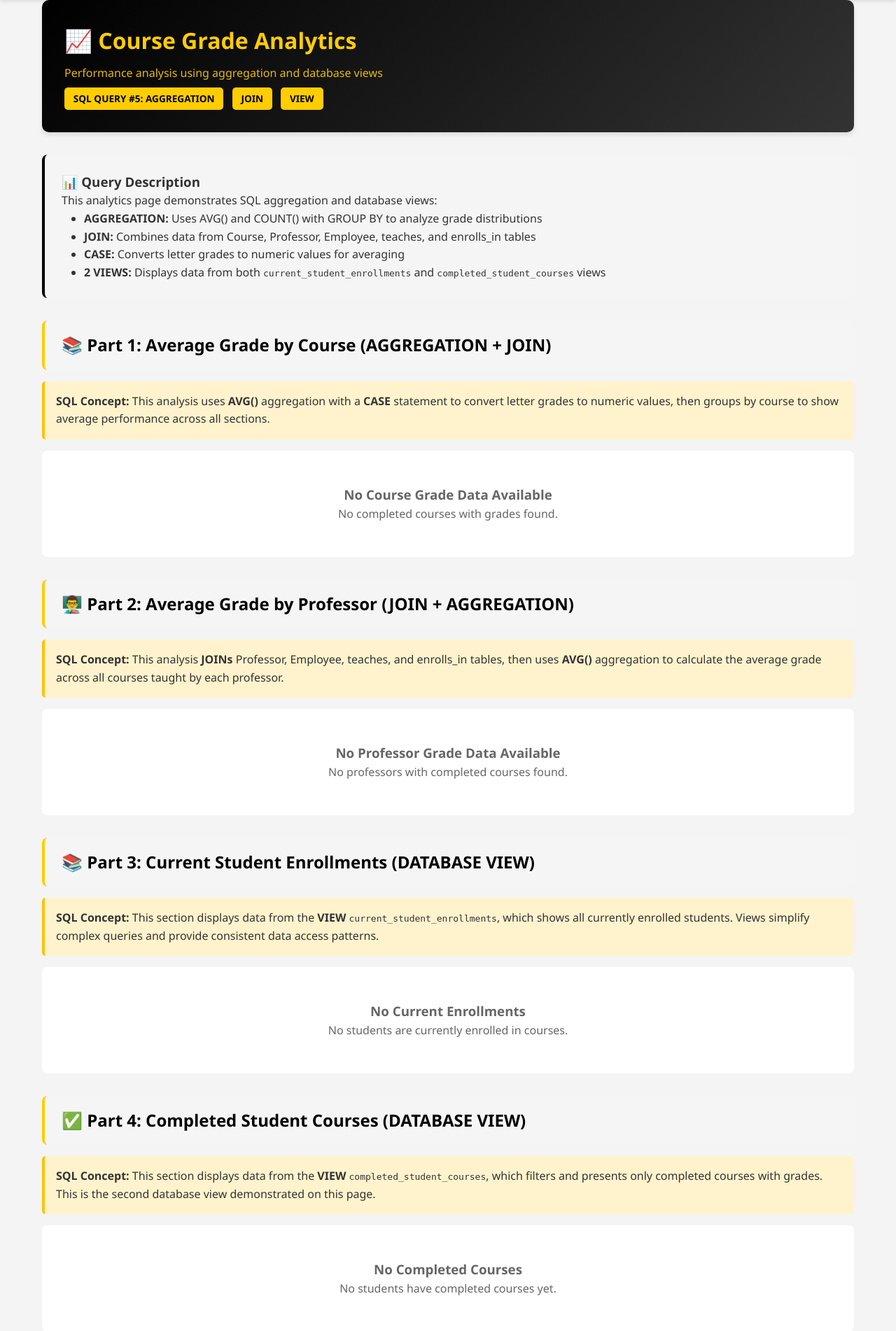
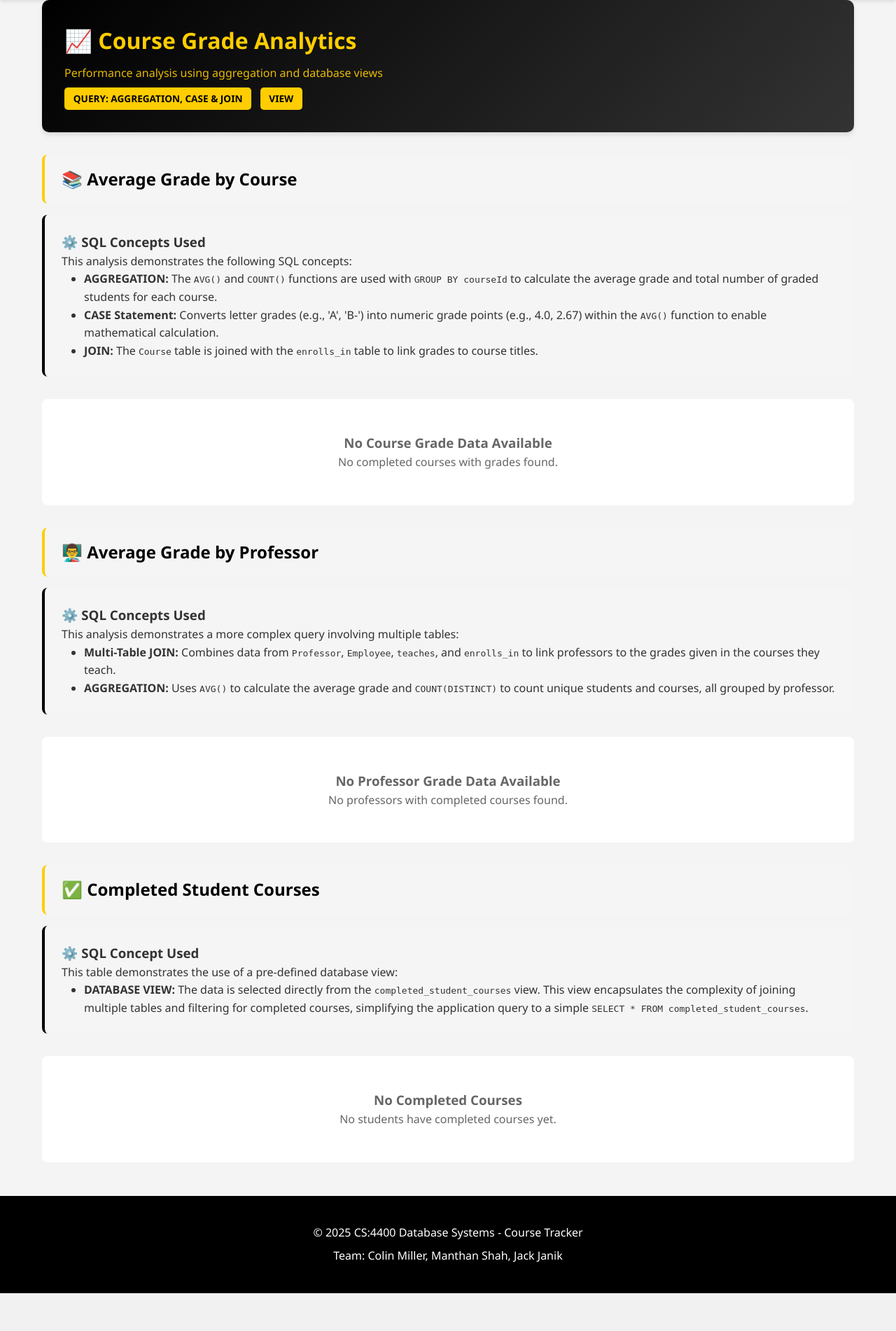
Before and after one commit to cmmiller26/cs4400-course-tracker, a Flask app: page /admin/analytics in a window 1280 px wide. Shown: the part 70-1972 px from the top of the page at 70% size. After the commit the page ends 1918 px from the top, so only its background shows below. Run offline with Flask 3, Linux system fonts and the light colour scheme; the visitor is signed in with stand-in values (Sample User, id 1); data that the repository does not hold is empty.

Commit message:
refactor: make grade analytics page prettier

```diff
--- a/templates/admin/analytics.html
+++ b/templates/admin/analytics.html
@@ -133,6 +133,22 @@ endblock %} {% block extra_css %}
     font-weight: 600;
   }
 
+  .stats-badge-students {
+    background: #e3f2fd;
+    color: #1976d2;
+  }
+
+  .stats-badge-courses {
+    background: #e8f5e9;
+    color: #2e7d32;
+  }
+
+  .stats-badge:not(.stats-badge-students):not(.stats-badge-courses) {
+    background: #f3e5f5;
+    /* Fallback color */
+    color: #6a1b9a;
+  }
+
   .empty-state {
     text-align: center;
     padding: 3rem;
@@ -156,62 +172,38 @@ endblock %} {% block extra_css %}
 <div class="page-header">
   <h1>📈 Course Grade Analytics</h1>
   <p>Performance analysis using aggregation and database views</p>
-  <span class="sql-badge">SQL QUERY #5: AGGREGATION</span>
-  <span class="sql-badge">JOIN</span>
+  <span class="sql-badge">QUERY: AGGREGATION, CASE & JOIN</span>
   <span class="sql-badge">VIEW</span>
 </div>
 
-<div
-  class="query-description"
-  style="
+<!-- Section 1: Average Grade by Course -->
+<div class="section-header">
+  <h2>📚 Average Grade by Course</h2>
+</div>
+
+<div class="query-description" style="
     background: #f5f5f5;
     padding: 1.5rem;
     border-radius: 8px;
     margin-bottom: 2rem;
     border-left: 4px solid #000;
-  "
->
-  <h3 style="margin-top: 0">📊 Query Description</h3>
-  <p>This analytics page demonstrates SQL aggregation and database views:</p>
-  <ul style="margin-left: 2rem">
+  ">
+  <h3 style="margin-top: 0">⚙️ SQL Concepts Used</h3>
+  <p>This analysis demonstrates the following SQL concepts:</p>
+  <ul style="margin-left: 2rem; margin-bottom: 0">
     <li>
-      <strong>AGGREGATION:</strong> Uses AVG() and COUNT() with GROUP BY to
-      analyze grade distributions
+      <strong>AGGREGATION:</strong> The <code>AVG()</code> and <code>COUNT()</code> functions are used with
+      <code>GROUP BY courseId</code> to calculate the average grade and total number of graded students for each course.
     </li>
     <li>
-      <strong>JOIN:</strong> Combines data from Course, Professor, Employee,
-      teaches, and enrolls_in tables
+      <strong>CASE Statement:</strong> Converts letter grades (e.g., 'A', 'B-') into numeric grade points (e.g., 4.0,
+      2.67) within the <code>AVG()</code> function to enable mathematical calculation.
     </li>
     <li>
-      <strong>CASE:</strong> Converts letter grades to numeric values for
-      averaging
-    </li>
-    <li>
-      <strong>2 VIEWS:</strong> Displays data from both
-      <code>current_student_enrollments</code> and
-      <code>completed_student_courses</code> views
+      <strong>JOIN:</strong> The <code>Course</code> table is joined with the <code>enrolls_in</code> table to link
+      grades to course titles.
     </li>
   </ul>
-</div>
-
-<!-- Section 1: Average Grade by Course -->
-<div class="section-header">
-  <h2>📚 Part 1: Average Grade by Course (AGGREGATION + JOIN)</h2>
-</div>
-
-<div
-  style="
-    margin-bottom: 1rem;
-    padding: 1rem;
-    background: #fff3cd;
-    border-radius: 5px;
-    border-left: 4px solid #ffc107;
-  "
->
-  <strong>SQL Concept:</strong> This analysis uses
-  <strong>AVG()</strong> aggregation with a <strong>CASE</strong>
-  statement to convert letter grades to numeric values, then groups by course to
-  show average performance across all sections.
 </div>
 
 {% if course_grades %}
@@ -235,9 +227,7 @@ endblock %} {% block extra_css %}
       <td style="font-weight: 600">{{ course.title }}</td>
       <td>
         {% set avg = course.avg_grade|float %} {% if avg >= 3.7 %}
-        <span class="grade-badge grade-excellent"
-          >{{ "%.2f"|format(avg) }}</span
-        >
+        <span class="grade-badge grade-excellent">{{ "%.2f"|format(avg) }}</span>
         {% elif avg >= 3.0 %}
         <span class="grade-badge grade-good">{{ "%.2f"|format(avg) }}</span>
         {% elif avg >= 2.5 %}
@@ -264,22 +254,29 @@ endblock %} {% block extra_css %}
 
 <!-- Section 2: Average Grade by Professor -->
 <div class="section-header">
-  <h2>👨‍🏫 Part 2: Average Grade by Professor (JOIN + AGGREGATION)</h2>
+  <h2>👨‍🏫 Average Grade by Professor</h2>
 </div>
 
-<div
-  style="
-    margin-bottom: 1rem;
-    padding: 1rem;
-    background: #fff3cd;
-    border-radius: 5px;
-    border-left: 4px solid #ffc107;
-  "
->
-  <strong>SQL Concept:</strong> This analysis <strong>JOINs</strong> Professor,
-  Employee, teaches, and enrolls_in tables, then uses
-  <strong>AVG()</strong> aggregation to calculate the average grade across all
-  courses taught by each professor.
+<div class="query-description" style="
+    background: #f5f5f5;
+    padding: 1.5rem;
+    border-radius: 8px;
+    margin-bottom: 2rem;
+    border-left: 4px solid #000;
+  ">
+  <h3 style="margin-top: 0">⚙️ SQL Concepts Used</h3>
+  <p>This analysis demonstrates a more complex query involving multiple tables:</p>
+  <ul style="margin-left: 2rem; margin-bottom: 0">
+    <li>
+      <strong>Multi-Table JOIN:</strong> Combines data from <code>Professor</code>, <code>Employee</code>,
+      <code>teaches</code>, and <code>enrolls_in</code> to link professors to the grades given in the courses they
+      teach.
+    </li>
+    <li>
+      <strong>AGGREGATION:</strong> Uses <code>AVG()</code> to calculate the average grade and
+      <code>COUNT(DISTINCT)</code> to count unique students and courses, all grouped by professor.
+    </li>
+  </ul>
 </div>
 
 {% if professor_grades %}
@@ -304,9 +301,7 @@ endblock %} {% block extra_css %}
       <td style="font-weight: 600">{{ prof.name }}</td>
       <td>
         {% set avg = prof.avg_grade|float %} {% if avg >= 3.7 %}
-        <span class="grade-badge grade-excellent"
-          >{{ "%.2f"|format(avg) }}</span
-        >
+        <span class="grade-badge grade-excellent">{{ "%.2f"|format(avg) }}</span>
         {% elif avg >= 3.0 %}
         <span class="grade-badge grade-good">{{ "%.2f"|format(avg) }}</span>
         {% elif avg >= 2.5 %}
@@ -318,10 +313,10 @@ endblock %} {% block extra_css %}
         {% endif %}
       </td>
       <td>
-        <span class="stats-badge">{{ prof.student_count }} students</span>
+        <span class="stats-badge stats-badge-students">{{ prof.student_count }} students</span>
       </td>
       <td>
-        <span class="stats-badge">{{ prof.courses_taught }} courses</span>
+        <span class="stats-badge stats-badge-courses">{{ prof.courses_taught }} courses</span>
       </td>
     </tr>
     {% endfor %}
@@ -334,85 +329,32 @@ endblock %} {% block extra_css %}
 </div>
 {% endif %}
 
-<!-- Section 3: Current Enrollments View -->
+<!-- Section 3: Completed Courses View -->
 <div class="section-header">
-  <h2>📚 Part 3: Current Student Enrollments (DATABASE VIEW)</h2>
+  <h2>✅ Completed Student Courses</h2>
 </div>
 
-<div
-  style="
-    margin-bottom: 1rem;
-    padding: 1rem;
-    background: #fff3cd;
-    border-radius: 5px;
-    border-left: 4px solid #ffc107;
-  "
->
-  <strong>SQL Concept:</strong> This section displays data from the
-  <strong>VIEW</strong> <code>current_student_enrollments</code>, which shows
-  all currently enrolled students. Views simplify complex queries and provide
-  consistent data access patterns.
-</div>
-
-{% if current_enrollments %}
-<div style="margin-bottom: 1rem; color: #666">
-  <strong>{{ current_enrollments|length }}</strong> current enrollment records
-  (showing up to 50)
-</div>
-
-<table class="data-table">
-  <thead>
-    <tr>
-      <th>Student ID</th>
-      <th>Student Name</th>
-      <th>Course Title</th>
-      <th>Section</th>
-      <th>Enrolled Date</th>
-    </tr>
-  </thead>
-  <tbody>
-    {% for enrollment in current_enrollments %}
-    <tr>
-      <td><span class="course-id">{{ enrollment.studentId }}</span></td>
-      <td style="font-weight: 600">{{ enrollment.name }}</td>
-      <td>{{ enrollment.title }}</td>
-      <td>{{ enrollment.sectionNo }}</td>
-      <td>{{ enrollment.enrolledDate }}</td>
-    </tr>
-    {% endfor %}
-  </tbody>
-</table>
-{% else %}
-<div class="empty-state">
-  <h3>No Current Enrollments</h3>
-  <p>No students are currently enrolled in courses.</p>
-</div>
-{% endif %}
-
-<!-- Section 4: Completed Courses View -->
-<div class="section-header">
-  <h2>✅ Part 4: Completed Student Courses (DATABASE VIEW)</h2>
-</div>
-
-<div
-  style="
-    margin-bottom: 1rem;
-    padding: 1rem;
-    background: #fff3cd;
-    border-radius: 5px;
-    border-left: 4px solid #ffc107;
-  "
->
-  <strong>SQL Concept:</strong> This section displays data from the
-  <strong>VIEW</strong> <code>completed_student_courses</code>, which filters
-  and presents only completed courses with grades. This is the second database
-  view demonstrated on this page.
+<div class="query-description" style="
+    background: #f5f5f5;
+    padding: 1.5rem;
+    border-radius: 8px;
+    margin-bottom: 2rem;
+    border-left: 4px solid #000;
+  ">
+  <h3 style="margin-top: 0">⚙️ SQL Concept Used</h3>
+  <p>This table demonstrates the use of a pre-defined database view:</p>
+  <ul style="margin-left: 2rem; margin-bottom: 0">
+    <li>
+      <strong>DATABASE VIEW:</strong> The data is selected directly from the <code>completed_student_courses</code>
+      view. This view encapsulates the complexity of joining multiple tables and filtering for completed courses,
+      simplifying the application query to a simple <code>SELECT * FROM completed_student_courses</code>.
+    </li>
+  </ul>
 </div>
 
 {% if completed_courses %}
 <div style="margin-bottom: 1rem; color: #666">
   <strong>{{ completed_courses|length }}</strong> completed course records
-  (showing up to 50)
 </div>
 
 <table class="data-table">
@@ -430,7 +372,7 @@ endblock %} {% block extra_css %}
     {% for course in completed_courses %}
     <tr>
       <td><span class="course-id">{{ course.studentId }}</span></td>
-      <td style="font-weight: 600">{{ course.name }}</td>
+      <td style="font-weight: 600">{{ course.studentName }}</td>
       <td>{{ course.title }}</td>
       <td>{{ course.sectionNo }}</td>
       <td>
@@ -448,106 +390,4 @@ endblock %} {% block extra_css %}
 </div>
 {% endif %}
 
-<div
-  style="
-    margin-top: 2rem;
-    padding: 1.5rem;
-    background: #fff;
-    border-radius: 8px;
-    box-shadow: 0 2px 4px rgba(0, 0, 0, 0.1);
-  "
->
-  <h3 style="margin-top: 0">📊 Grade Scale Reference</h3>
-  <div
-    style="
-      display: grid;
-      grid-template-columns: repeat(auto-fit, minmax(200px, 1fr));
-      gap: 1rem;
-    "
-  >
-    <div style="padding: 0.75rem; background: #f5f5f5; border-radius: 5px">
-      <span class="grade-badge grade-excellent">3.70 - 4.33</span>
-      <p style="margin: 0.5rem 0 0 0; color: #666; font-size: 0.9rem">
-        Excellent Performance
-      </p>
-    </div>
-    <div style="padding: 0.75rem; background: #f5f5f5; border-radius: 5px">
-      <span class="grade-badge grade-good">3.00 - 3.69</span>
-      <p style="margin: 0.5rem 0 0 0; color: #666; font-size: 0.9rem">
-        Good Performance
-      </p>
-    </div>
-    <div style="padding: 0.75rem; background: #f5f5f5; border-radius: 5px">
-      <span class="grade-badge grade-average">2.50 - 2.99</span>
-      <p style="margin: 0.5rem 0 0 0; color: #666; font-size: 0.9rem">
-        Average Performance
-      </p>
-    </div>
-    <div style="padding: 0.75rem; background: #f5f5f5; border-radius: 5px">
-      <span class="grade-badge grade-fair">2.00 - 2.49</span>
-      <p style="margin: 0.5rem 0 0 0; color: #666; font-size: 0.9rem">
-        Fair Performance
-      </p>
-    </div>
-    <div style="padding: 0.75rem; background: #f5f5f5; border-radius: 5px">
-      <span class="grade-badge grade-poor">Below 2.00</span>
-      <p style="margin: 0.5rem 0 0 0; color: #666; font-size: 0.9rem">
-        Needs Improvement
-      </p>
-    </div>
-  </div>
-</div>
-
-<div
-  style="
-    margin-top: 2rem;
-    padding: 1rem;
-    background: #e3f2fd;
-    border-radius: 8px;
-    border-left: 4px solid #1976d2;
-  "
->
-  <h4 style="margin-top: 0">ℹ️ Technical Details</h4>
-  <ul style="margin-left: 1.5rem; line-height: 1.8">
-    <li>
-      <strong>Part 1:</strong>
-      <code
-        >SELECT c.courseId, c.title, AVG(CASE e.grade ...) FROM Course c JOIN
-        enrolls_in e ... GROUP BY c.courseId</code
-      >
-    </li>
-    <li>
-      <strong>Part 2:</strong>
-      <code
-        >SELECT p.employeeId, emp.name, AVG(CASE e.grade ...) FROM Professor p
-        JOIN Employee emp JOIN teaches t JOIN enrolls_in e ... GROUP BY
-        p.employeeId</code
-      >
-    </li>
-    <li>
-      <strong>Part 3:</strong>
-      <code>SELECT * FROM current_student_enrollments LIMIT 50</code> (View)
-    </li>
-    <li>
-      <strong>Part 4:</strong>
-      <code>SELECT * FROM completed_student_courses LIMIT 50</code> (View)
-    </li>
-  </ul>
-  <p
-    style="
-      margin-top: 1rem;
-      padding: 1rem;
-      background: #fff9e6;
-      border-left: 4px solid #ffcd00;
-      border-radius: 4px;
-      margin-bottom: 0;
-    "
-  >
-    <strong>💡 Note:</strong> This page demonstrates both database views (<code
-      >current_student_enrollments</code
-    >
-    and <code>completed_student_courses</code>), showcasing how views simplify
-    data access and provide consistent querying patterns.
-  </p>
-</div>
 {% endblock %}
--- a/templates/student/gpa.html
+++ b/templates/student/gpa.html
@@ -185,6 +185,7 @@
   <h1>📊 My GPA Dashboard</h1>
   <p>Your weighted GPA based on completed courses</p>
   <span class="sql-badge">QUERY: JOIN, AGGREGATION, & CASE</span>
+  <span class="sql-badge">VIEW</span>
 </div>
 
 <div class="query-description" style="
```
Also changed, not shown: database/queries.sql (+42 -49 lines).
